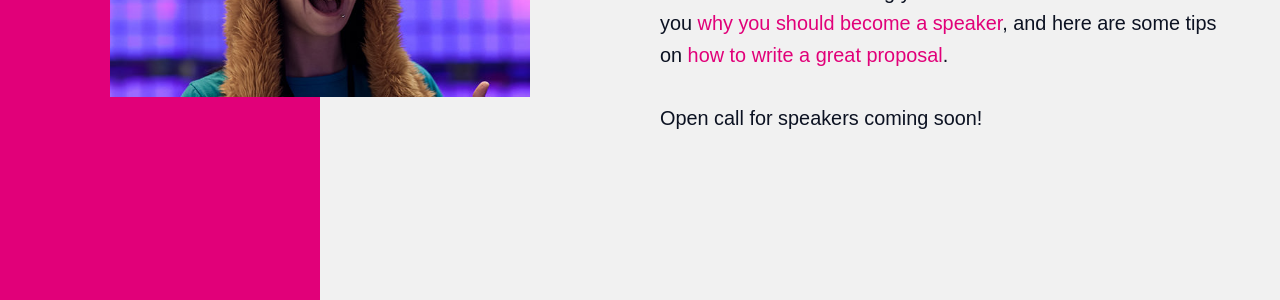
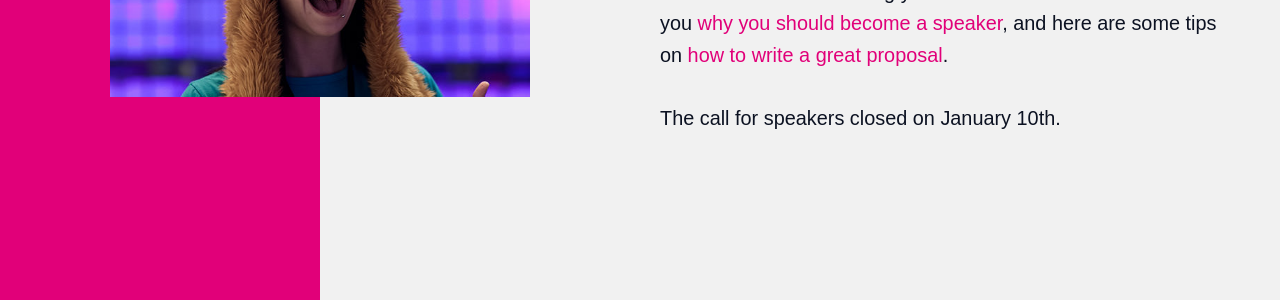
Before and after one commit to jsconf/2017.jsconf.eu, a Jekyll site: the page built from index.html, in a window 1280 px wide and 900 px high, scrolled down 3365 px. Shown: the part 153-453 px from the top of the window. Built offline with Jekyll 4.4.1, drawn with Linux system fonts in a browser that asks for light colours; nearby versions of some CDN libraries; comment, search, counter and statistics services are not loaded.

Commit message:
Note that CFP is closed.

```diff
--- a/index.html
+++ b/index.html
@@ -63,7 +63,7 @@
       <p>
         We are inviting the JavaScript community to submit talks for the upcoming JSConf EU, and will open our Call for Presentations in March. If you think you have something great to talk about, you should consider submitting your idea. Here’s a resource to remind you <a href="http://weareallaweso.me/" target="_blank">why you should become a speaker</a>, and here are some tips on <a href="http://2014.cssconf.eu/news/how-to-write-a-great-talk-proposal-for-a-tech" target="_blank">how to write a great proposal</a>.
       </p>
-      <p>Open call for speakers coming soon!</p>
+      <p>The call for speakers closed on January 10th.</p>
 
     </div>
 
```
